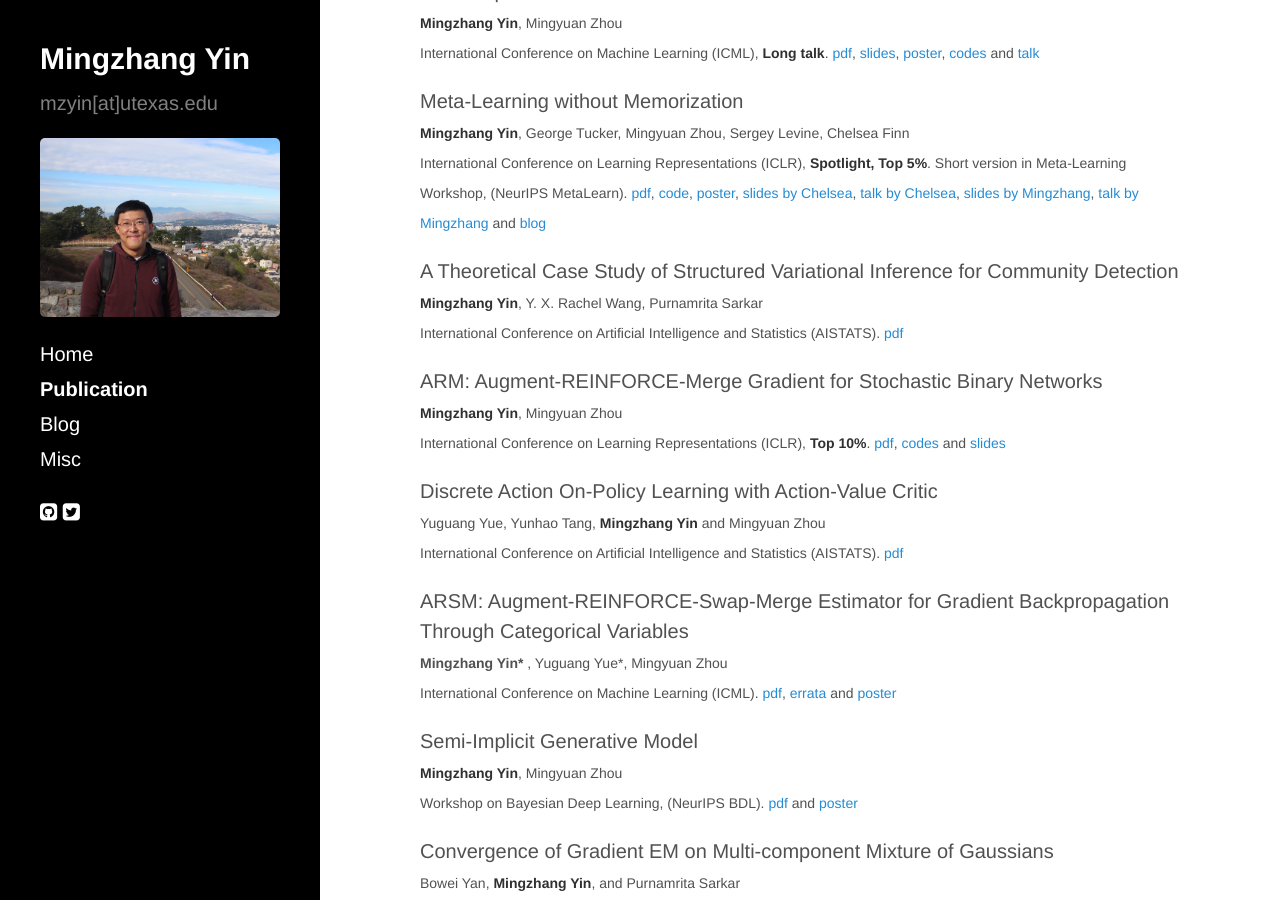
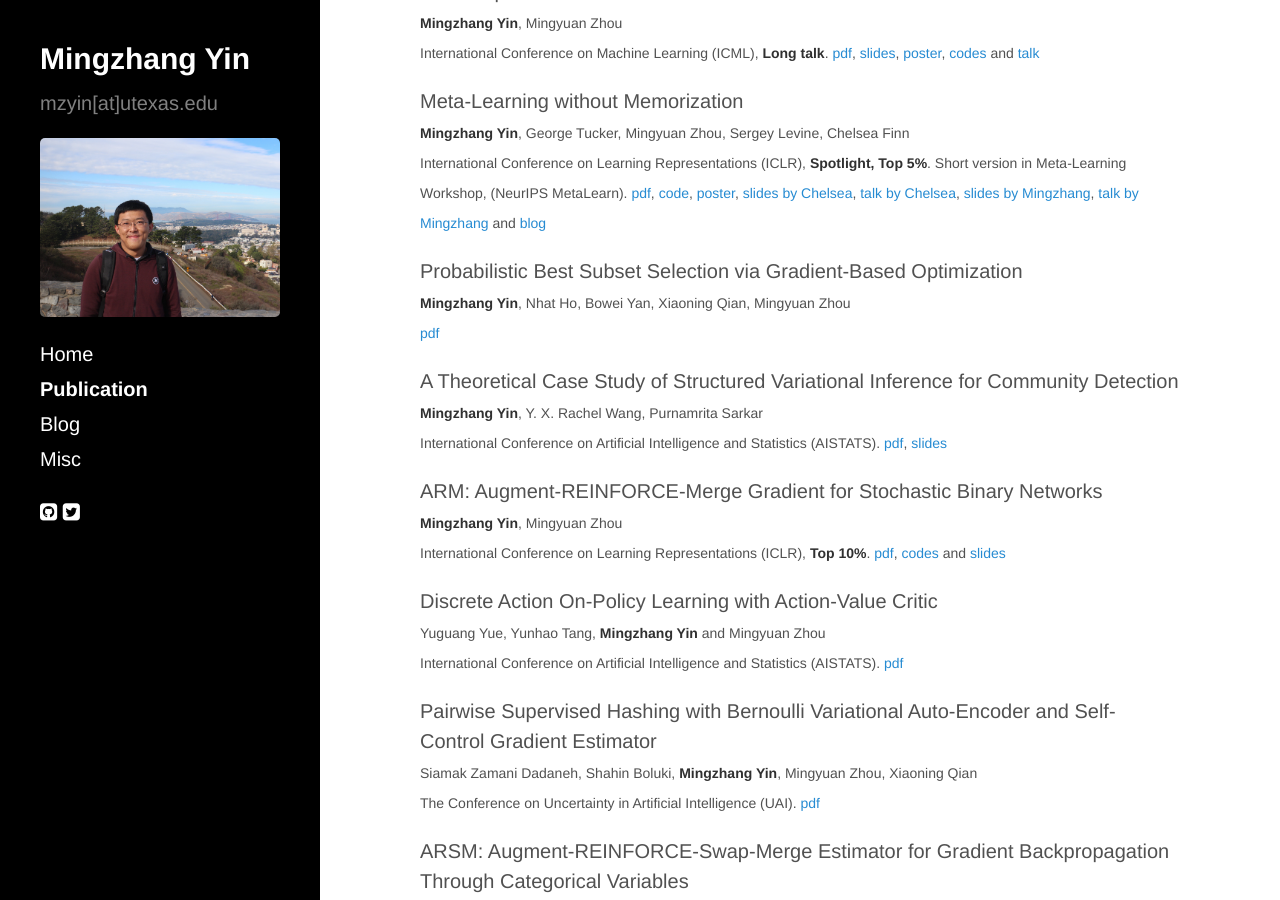
Before and after one commit to mingzhang-yin/mingzhang-yin.github.io, a Jekyll site: the page built from b-publications.md, in a window 1280 px wide and 900 px high, scrolled down 196 px. Built offline with Jekyll 4.4.1, drawn with Linux system fonts in a browser that asks for light colours; nearby versions of some CDN libraries.

Commit message:
Update b-publications.md

```diff
--- a/b-publications.md
+++ b/b-publications.md
@@ -19,9 +19,13 @@ Meta-Learning without Memorization
 International Conference on Learning Representations (ICLR), **Spotlight, Top 5%**. Short version in Meta-Learning Workshop, (NeurIPS MetaLearn). [pdf](https://arxiv.org/pdf/1912.03820.pdf), [code](https://github.com/mingzhang-yin/Meta-learning-without-memorization), <a href="https://mingzhang-yin.github.io/assets/pdfs/memo_poster.pdf" target="_blank">poster</a>, <a href="http://ai.stanford.edu/~cbfinn/_files/neurips19_memorization.pdf" target="_blank">slides by Chelsea</a>, <a href="https://slideslive.com/38921876/bayesian-deep-learning-3" target="_blank">talk by Chelsea</a>, <a href="https://mingzhang-yin.github.io/assets/pdfs/iclr2020_slides.pdf" target="_blank">slides by Mingzhang</a>, <a href="https://youtu.be/emUvd3WqHMs" target="_blank">talk by Mingzhang</a> and <a href="https://mingzhang-yin.github.io/2020/04/10/Meta-learning-without-Memorization.html" target="_blank">blog</a>
 
 
+Probabilistic Best Subset Selection via Gradient-Based Optimization
+<br> <span style="font-size:14px">  **Mingzhang Yin**, Nhat Ho, Bowei Yan, Xiaoning Qian, Mingyuan Zhou  <br>
+[pdf](https://arxiv.org/pdf/2006.06448.pdf)
+
 A Theoretical Case Study of Structured Variational Inference for Community Detection
 <br> <span style="font-size:14px">  **Mingzhang Yin**, Y. X. Rachel Wang, Purnamrita Sarkar  <br>
-International Conference on Artificial Intelligence and Statistics (AISTATS). [pdf](https://arxiv.org/abs/1907.12203)
+International Conference on Artificial Intelligence and Statistics (AISTATS). [pdf](https://arxiv.org/abs/1907.12203), <a href="https://mingzhang-yin.github.io/assets/pdfs/vips_slides.pdf" target="_blank">slides</a>
 
 ARM: Augment-REINFORCE-Merge Gradient for Stochastic Binary Networks
 <br> <span style="font-size:14px"> **Mingzhang Yin**, Mingyuan Zhou  <br>
@@ -30,7 +34,11 @@ International Conference on Learning Representations (ICLR), **Top 10%**.  [pdf]
 
 Discrete Action On-Policy Learning with Action-Value Critic
 <br> <span style="font-size:14px">  Yuguang Yue, Yunhao Tang, **Mingzhang Yin** and Mingyuan Zhou <br>
-International Conference on Artificial Intelligence and Statistics (AISTATS). [pdf]()
+International Conference on Artificial Intelligence and Statistics (AISTATS). [pdf](https://arxiv.org/pdf/2002.03534.pdf)
+
+Pairwise Supervised Hashing with Bernoulli Variational Auto-Encoder and Self-Control Gradient Estimator
+<br> <span style="font-size:14px"> Siamak Zamani Dadaneh, Shahin Boluki, **Mingzhang Yin**, Mingyuan Zhou, Xiaoning Qian<br>
+The Conference on Uncertainty in Artificial Intelligence (UAI). [pdf](https://arxiv.org/pdf/2005.10477.pdf)
 
 ARSM: Augment-REINFORCE-Swap-Merge Estimator for Gradient Backpropagation Through Categorical Variables
 <br> <span style="font-size:14px"> <b>Mingzhang Yin* </b>, Yuguang Yue*, Mingyuan Zhou  <br>
@@ -39,7 +47,6 @@ International Conference on Machine Learning (ICML).  [pdf](https://arxiv.org/ab
 Semi-Implicit Generative Model
 <br> <span style="font-size:14px"> **Mingzhang Yin**, Mingyuan Zhou  <br>
  Workshop on Bayesian Deep Learning, (NeurIPS BDL). [pdf](http://bayesiandeeplearning.org/2018/papers/84.pdf) and <a href="https://mingzhang-yin.github.io/assets/pdfs/sigmo_poster.pdf">poster </a> </span>
-
 
 Convergence of Gradient EM on Multi-component Mixture of Gaussians
  <br> <span style="font-size:14px"> Bowei Yan, **Mingzhang Yin**, and Purnamrita Sarkar  <br>
```
